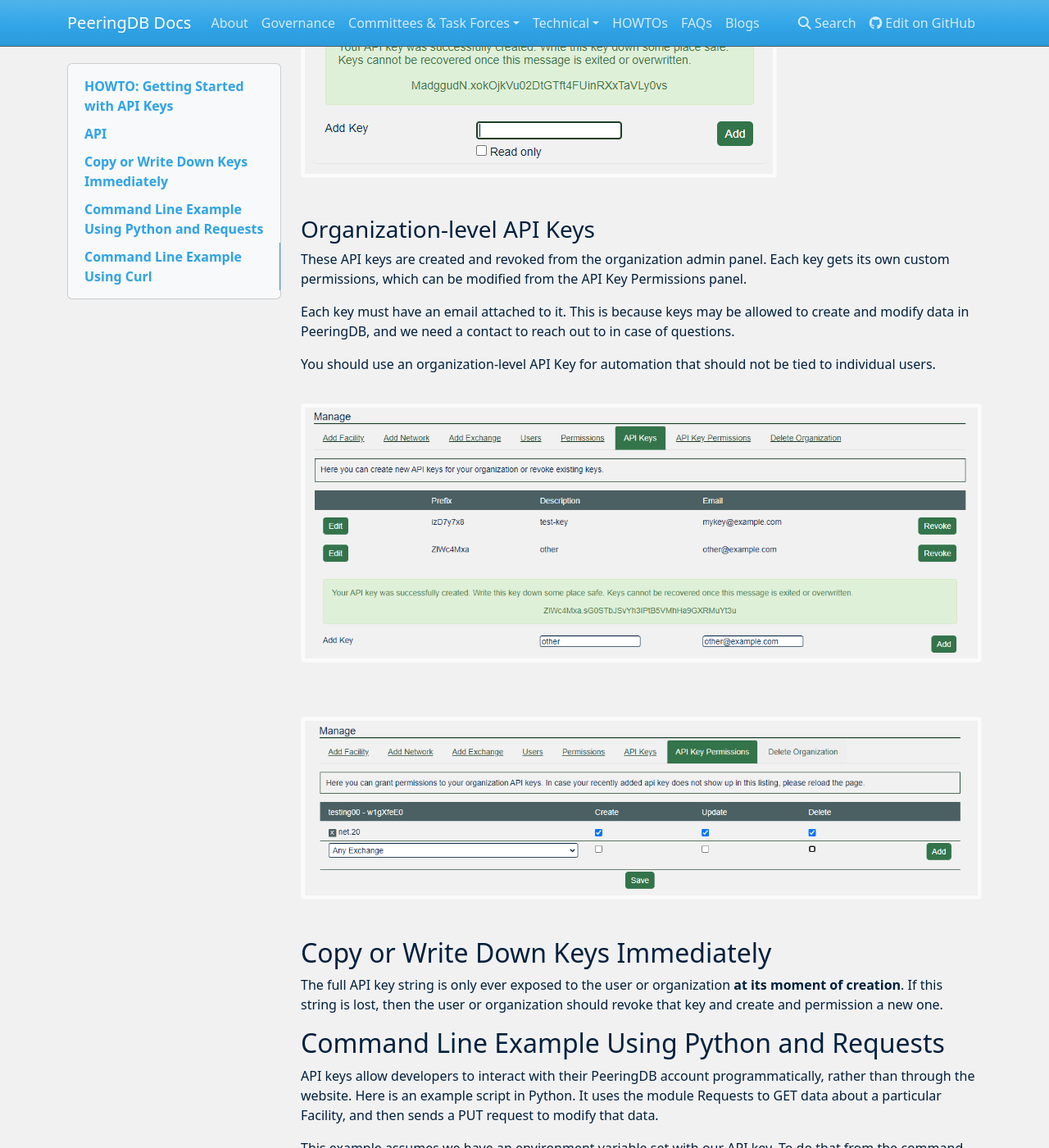
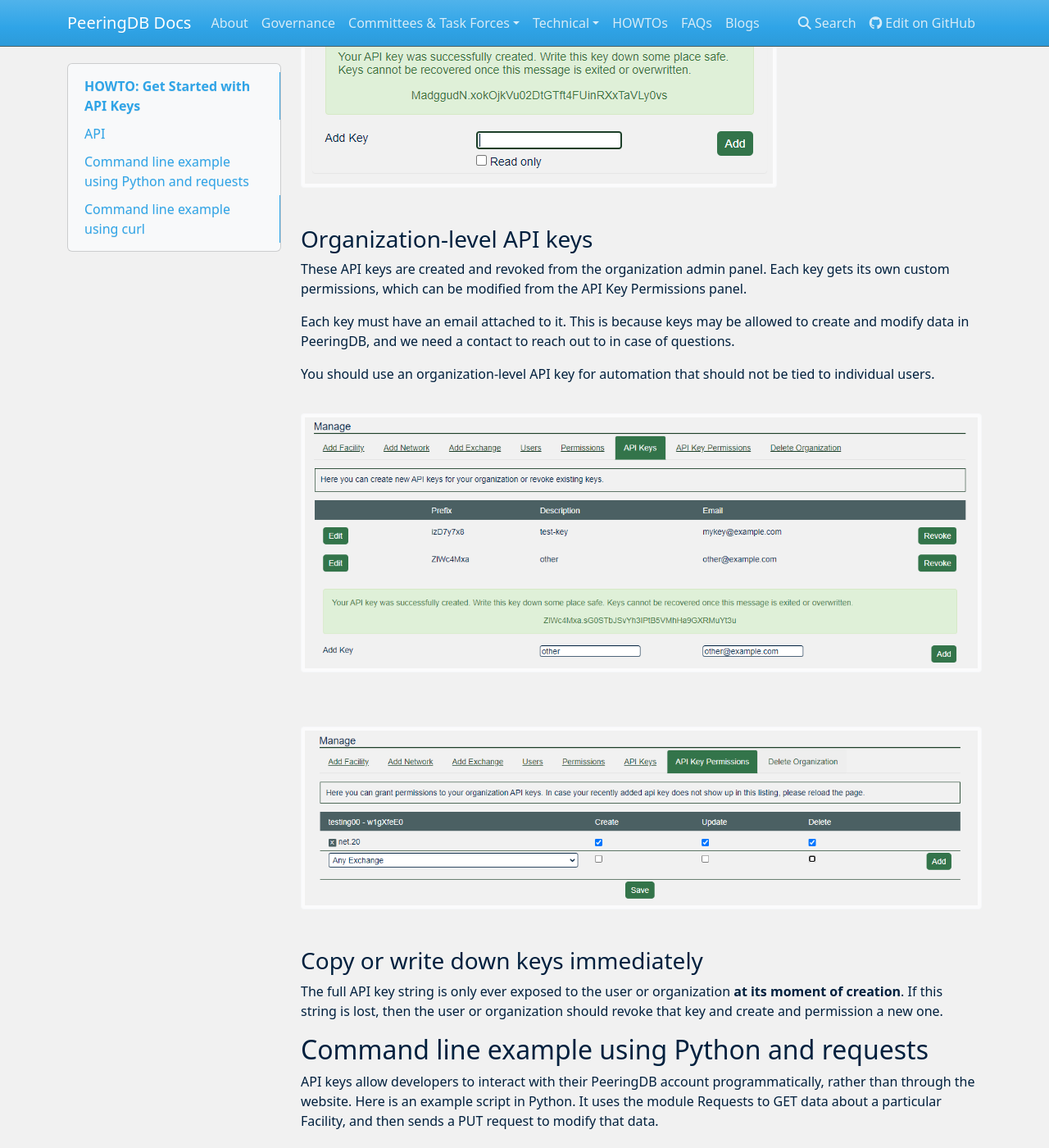
Before and after one commit to peeringdb/docs, an MkDocs documentation site: the page built from docs/howto/api_keys.md, in a window 1280 px wide and 1400 px high, scrolled down 1173 px. Shown: the whole window at 82% size. Built offline with MkDocs 1.6.1, drawn with Linux system fonts in a browser that asks for light colours; nearby versions of some CDN libraries; some of the changed text lies outside the part shown.

Commit message:
Formatting copy edits.

```diff
--- a/docs/howto/api_keys.md
+++ b/docs/howto/api_keys.md
@@ -1,15 +1,16 @@
-## HOWTO: Getting Started with API Keys
+# HOWTO: Get Started with API Keys
 
 PeeringDB, as the name suggests, was set up to facilitate peering between networks and peering coordinators. In recent years, the vision of PeeringDB has developed to keep up with the speed and diverse manner in which the Internet is growing. The database is no longer just for peering and peering related information. It now includes all types of interconnection data for networks, clouds, services, and enterprise, as well as interconnection facilities that are developing at the edge of the Internet. We believe in, and rely on the community to grow and improve the PeeringDB database.
 
 The volunteers who run the database are passionate about security, privacy, integrity, and validation of the data in the database. Even though PeeringDB is a freely available and public tool, users strictly adhere to the acceptable use policy, which prevents the database from being used for commercial purposes and discourages unsolicited communications. This is largely policed by the community and has been very effective since PeeringDB was launched.
 
 ## API
+
 ### What is our API?
 
 An Application Programming Interface (API) is a way for computer software to communicate with other computers software. Our API allows PeeringDB users to query and update PeeringDB programmatically. That means they can automate work instead of using the website.
 
-### What Are API Keys?
+### What Are API keys?
 
 An API key is a secret token for identifying and authenticating a user. That user can be an individual or an organization. That’s why we support both user and organizational API keys.
 
@@ -18,7 +19,7 @@
 * User-level
 * Organizational-level
 
-### User-level API Keys
+### User-level API keys
 
 These API keys are tied to an individual user account and can be created from the user profile page.
 
@@ -26,23 +27,23 @@
 
 !["form to add user api key"](images/user-key-add.png)
 
-### Organization-level API Keys
+### Organization-level API keys
 
 These API keys are created and revoked from the organization admin panel. Each key gets its own custom permissions, which can be modified from the API Key Permissions panel.
 
 Each key must have an email attached to it. This is because keys may be allowed to create and modify data in PeeringDB, and we need a contact to reach out to in case of questions.
 
-You should use an organization-level API Key for automation that should not be tied to individual users.
+You should use an organization-level API key for automation that should not be tied to individual users.
 
 !["api key creation"](images/org-key-added.png)
 
 !["manage organization api key permissions"](images/org-key-permissions.png)
 
-## Copy or Write Down Keys Immediately
+### Copy or write down keys immediately
 
 The full API key string is only ever exposed to the user or organization **at its moment of creation**. If this string is lost, then the user or organization should revoke that key and create and permission a new one.
 
-## Command Line Example Using Python and Requests
+## Command line example using Python and requests
 
 API keys allow developers to interact with their PeeringDB account programmatically, rather than through the website. Here is an example script in Python. It uses the module Requests to GET data about a particular Facility, and then sends a PUT request to modify that data.
 
@@ -112,7 +113,7 @@
 
 Would return a dictionary of the values of the now modified Facility.
 
-## Command Line Example Using Curl
+## Command line example using curl
 
 API keys provide a cleaner way to authenticate API requests. PeeringDB recommends the command line user creates a API_KEY variable like so
 
```
Also changed, not shown: docs/blogs.md (+1 -1 lines), docs/howtos.md (+2 -2 lines).
